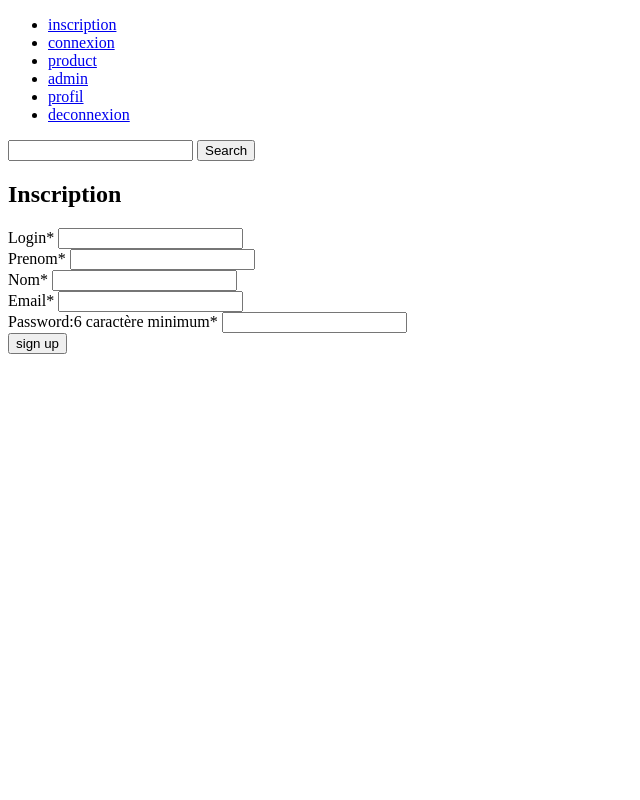
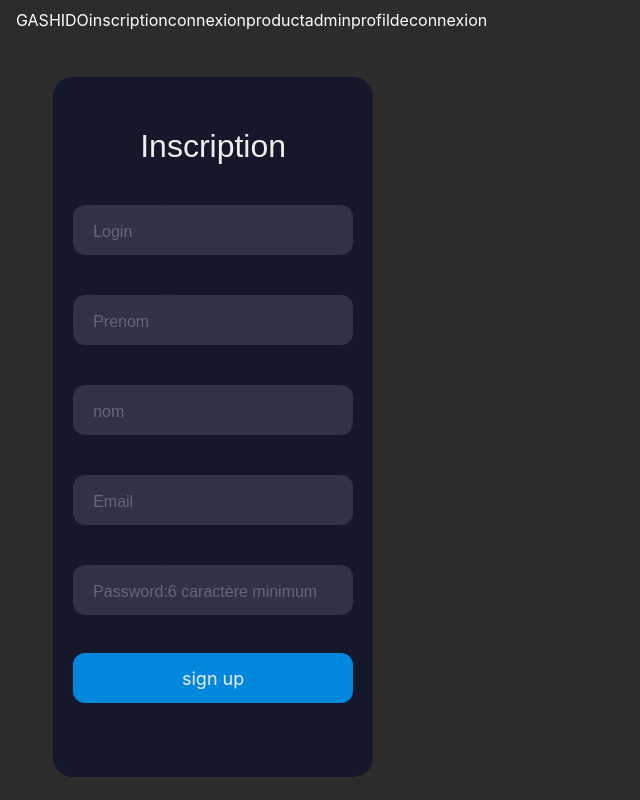
Before and after one commit to yacine-boucetta/boutique, a PHP site: page /SignUp in a window 1280 px wide. Shown: the whole page, without its empty margins (0-640 px from the left). Run offline with PHP 8.4, Linux system fonts and the light colour scheme; some libraries are stand-ins or nearby versions.

Commit message:
css home+signup ok

```diff
--- a/View/SignUp.php
+++ b/View/SignUp.php
@@ -1,42 +1,106 @@
-<?php require 'assets/template/header.php';?>
+<!DOCTYPE html>
+<html lang="en">
+
+<head>
+    <meta charset="UTF-8">
+    <meta http-equiv="X-UA-Compatible" content="IE=edge">
+    <meta name="viewport" content="width=device-width, initial-scale=1.0">
+    <script src="https://code.jquery.com/jquery-3.3.1.slim.min.js" integrity="sha384-q8i/X+965DzO0rT7abK41JStQIAqVgRVzpbzo5smXKp4YfRvH+8abtTE1Pi6jizo" crossorigin="anonymous"></script>
+<script src="https://cdn.jsdelivr.net/npm/popper.js@1.14.3/dist/umd/popper.min.js" integrity="sha384-ZMP7rVo3mIykV+2+9J3UJ46jBk0WLaUAdn689aCwoqbBJiSnjAK/l8WvCWPIPm49" crossorigin="anonymous"></script>
+<script src="https://cdn.jsdelivr.net/npm/bootstrap@4.1.3/dist/js/bootstrap.min.js" integrity="sha384-ChfqqxuZUCnJSK3+MXmPNIyE6ZbWh2IMqE241rYiqJxyMiZ6OW/JmZQ5stwEULTy" crossorigin="anonymous"></script>
+    <!-- <link rel="stylesheet" href="./assets/css/home.css"> -->
+    <link rel="stylesheet" href="https://cdn.jsdelivr.net/npm/bootstrap@4.1.3/dist/css/bootstrap.min.css" integrity="sha384-MCw98/SFnGE8fJT3GXwEOngsV7Zt27NXFoaoApmYm81iuXoPkFOJwJ8ERdknLPMO" crossorigin="anonymous">
+    <link rel="stylesheet" href="./assets/css/signupMobile.css">
+    <title>Document</title>
+</head>
+<body>
+    <header style="width:100%;">
+    <nav class="navbar navbar-expand-lg navbar-light " style="background-color:#2c2c2c;" >
+  <a class="" href="#">GASHIDO</a>
+  <button class="navbar-toggler" type="button" data-toggle="collapse" data-target="#navbarNavAltMarkup" aria-controls="navbarNavAltMarkup" aria-expanded="false" aria-label="Toggle navigation">
+    <span class="navbar-toggler-icon"></span>
+  </button>
+  <div class="collapse navbar-collapse" id="navbarNavAltMarkup">
+    <div class="navbar-nav">
+      <a class="" href="#">inscription <span class="sr-only">(current)</span></a>
+      <a class="" href="#">connexion</a>
+      <a class="" href="#">product</a>
+      <a class="" href="#">admin</a>
+      <a class="" href="#">profil</a>
+      <a class=""href="#">deconnexion</a>
+    </div>
+  </div>
+</nav>
+
+    <main class="">
+         <form class="form" method="post">
+        <div class="testbox">
+
+<p><?php echo $message ;?></p>
+<div class='title'>
+                <h2>Inscription</h2>
+   </div>
+                <!-- <div class="item">
+                    <label for="name">Login<span>*</span></label>
+                    <input id="name" type="text" name="login" required />
+                </div> -->
+
+                <div class="input-container ic1">
+        <input id="name" class="input" type="text" placeholder=" "name="name" required />
+        <div class="cut"></div>
+        <label for="name" class="placeholder">Login</label>
+      </div>
+
+                <div class="input-container ic1">
+        <input id="firstname" class="input" type="text" placeholder=" "name="firstname" required />
+        <div class="cut"></div>
+        <label for="firstname" class="placeholder">Prenom</label>
+      </div>
+                <!-- <div class="item">
+                    <label for="firstname">Prenom<span>*</span></label>
+                    <input id="firstname" type="text" name="firstname" required />
+                </div> -->
+
+                <div class="input-container ic1">
+        <input id="lastname" class="input" type="text" placeholder=" "name="lastname" required />
+        <div class="cut"></div>
+        <label for="lastname" class="placeholder">nom</label>
+      </div>
+
+                <!-- <div class="item">
+                    <label for="lastname">Nom<span>*</span></label>
+                    <input id="lastname" type="text" name="lastname" required />
+                </div> -->
+
+                <div class="input-container ic1">
+        <input id="email" class="input" type="email" placeholder=" "name="email" required />
+        <div class="cut"></div>
+        <label for="email" class="placeholder">Email</label>
+      </div>
+
+                <!-- <div class="item">
+                    <label for="email">Email<span>*</span></label>
+                    <input id="email" type="email" name="email" required />
+                </div> -->
+
+                <div class="input-container ic1">
+        <input id="password" class="input" type="password" placeholder=" "name="password" required />
+        <div class="cut"></div>
+        <label for="password" class="placeholder">Password:6 caractère minimum</label>
+      </div>
+
+                <!-- <div class="item">
+                    <label for="password">Password:6 caractère minimum<span>*</span></label>
+                    <input id="password" type="password" name="password" required /> -->
+                </div>
 
 
-    <main class="container">
-        <div class="testbox">
-            <form class="sign" method="post">
-<p><?php echo $message ;?></p>
-                <h2>Inscription</h2>
-
-                <div class="item">
-                    <label for="name">Login<span>*</span></label>
-                    <input id="name" type="text" name="login" required />
-                </div>
-
-                <div class="item">
-                    <label for="firstname">Prenom<span>*</span></label>
-                    <input id="firstname" type="text" name="firstname" required />
-                </div>
-
-                <div class="item">
-                    <label for="lastname">Nom<span>*</span></label>
-                    <input id="lastname" type="text" name="lastname" required />
-                </div>
-
-                <div class="item">
-                    <label for="email">Email<span>*</span></label>
-                    <input id="email" type="email" name="email" required />
-                </div>
-
-                <div class="item">
-                    <label for="password">Password:6 caractère minimum<span>*</span></label>
-                    <input id="password" type="password" name="password" required />
-                </div>
-
                 <div class="btn-block">
-                    <button name='sign_up' type="submit">sign up</button>
+                    <button name='sign_up' type="submit" class='submit'>sign up</button>
                 </div>
 
         </div>
-        </form>
-        </div>
+
+        </div></form>
     </main>
+</body>
--- /dev/null
+++ b/assets/css/signupMobile.css
@@ -0,0 +1,137 @@
+body {
+  align-items: center;
+  background-color: #2c2c2c;
+  display: flex;
+  flex-direction: column;
+  justify-content: space-between;
+  height: 100vh;
+  max-width: 425px;
+  text-align: center;
+}
+
+body a {
+
+    color: rgb(255, 255, 255);
+    height: auto;
+}
+main{
+    position: relative;
+    top:5%;
+    left:12.5%;
+}
+.form {
+  background-color: #15172b;
+  border-radius: 20px;
+  box-sizing: border-box;
+  height: 700px;
+  padding: 20px;
+  width: 320px;
+}
+
+.title {
+  color: #eee;
+  font-family: sans-serif;
+  font-size: 36px;
+  font-weight: 600;
+  margin-top: 30px;
+}
+
+.subtitle {
+  color: #eee;
+  font-family: sans-serif;
+  font-size: 16px;
+  font-weight: 600;
+  margin-top: 10px;
+}
+
+.input-container {
+  height: 50px;
+  position: relative;
+  width: 100%;
+}
+
+.ic1 {
+  margin-top: 40px;
+}
+
+.ic2 {3
+  margin-top: 30px;
+}
+
+.input {
+  background-color: #303245;
+  border-radius: 12px;
+  border: 0;
+  box-sizing: border-box;
+  color: #eee;
+  font-size: 18px;
+  height: 100%;
+  outline: 0;
+  padding: 4px 20px 0;
+  width: 100%;
+}
+
+.cut {
+  background-color: #15172b;
+  border-radius: 10px;
+  height: 20px;
+  left: 20px;
+  position: absolute;
+  top: -20px;
+  transform: translateY(0);
+  transition: transform 200ms;
+  width: 76px;
+}
+
+.cut-short {
+  width: 50px;
+}
+
+.input:focus ~ .cut,
+.input:not(:placeholder-shown) ~ .cut {
+  transform: translateY(8px);
+}
+
+.placeholder {
+  color: #65657b;
+  font-family: sans-serif;
+  left: 20px;
+  line-height: 14px;
+  pointer-events: none;
+  position: absolute;
+  transform-origin: 0 50%;
+  transition: transform 200ms, color 200ms;
+  top: 20px;
+}
+
+.input:focus ~ .placeholder,
+.input:not(:placeholder-shown) ~ .placeholder {
+  transform: translateY(-30px) translateX(10px) scale(0.75);
+}
+
+.input:not(:placeholder-shown) ~ .placeholder {
+  color: #808097;
+}
+
+.input:focus ~ .placeholder {
+  color: #dc2f55;
+}
+
+.submit {
+  background-color: #08d;
+  border-radius: 12px;
+  border: 0;
+  box-sizing: border-box;
+  color: #eee;
+  cursor: pointer;
+  font-size: 18px;
+  height: 50px;
+  margin-top: 38px;
+  // outline: 0;
+  text-align: center;
+  width: 100%;
+}
+
+.submit:active {
+  background-color: #06b;
+}
```
Also changed, not shown: View/Home.php (+34 -10 lines), assets/css/homeMobile.css (added, +116 -0 lines), assets/images/gashidopattern (2).png (added), assets/images/gashidopattern (3).png (added), assets/images/gashidopattern.png (added).
